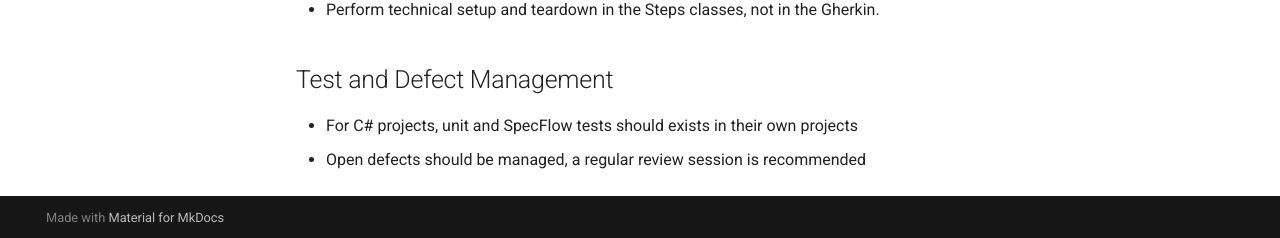
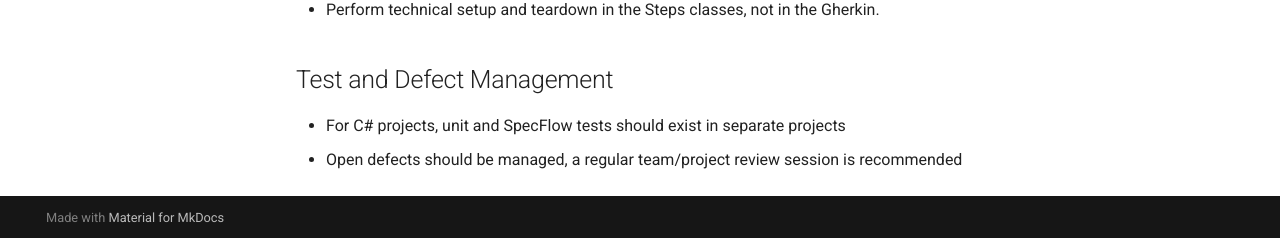
Before and after one commit to UKHO/docs, an MkDocs documentation site: the page built from docs/quality-assurance/test-code-standards.md, in a window 1280 px wide and 900 px high, scrolled down 950 px. Shown: the part 659-897 px from the top of the window. Built offline with MkDocs 1.6.1 and Material for MkDocs 9.7.7, drawn with Linux system fonts in a browser that asks for light colours; some of the changed text lies outside the part shown.

Commit message:
Fix typos

```diff
--- a/docs/quality-assurance/test-code-standards.md
+++ b/docs/quality-assurance/test-code-standards.md
@@ -43,5 +43,5 @@
 
 ## Test and Defect Management
 
-* For C# projects, unit and SpecFlow tests should exists in their own projects
-* Open defects should be managed, a regular review session is recommended
+* For C# projects, unit and SpecFlow tests should exist in separate projects
+* Open defects should be managed, a regular team/project review session is recommended
```
Also changed, not shown: other parts of docs/quality-assurance/test-code-standards.md (+1 -1 lines).
